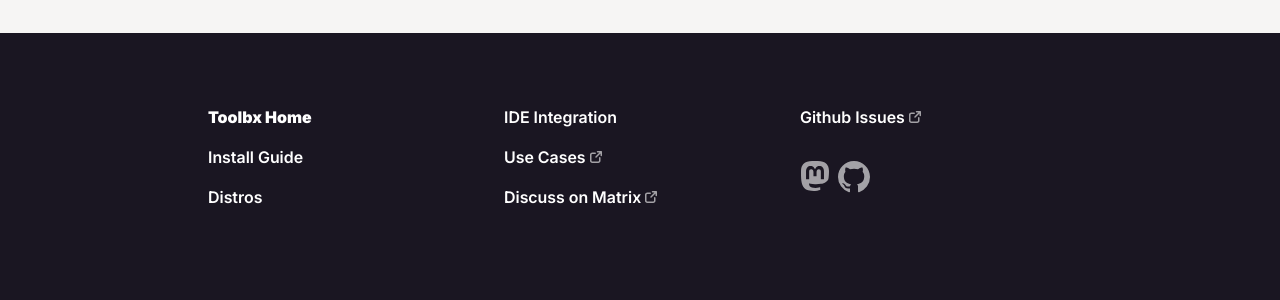
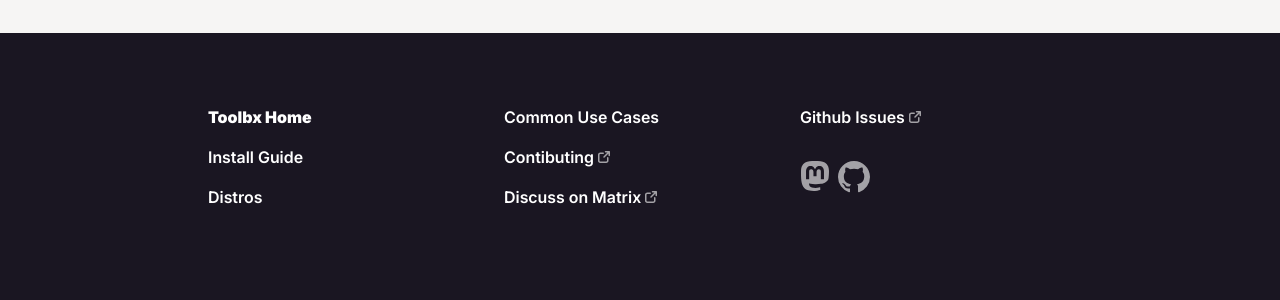
Before and after one commit to containers/containertoolbx.org, a Jekyll site: the page built from index.md, in a window 1280 px wide. Shown: the part 1348-1648 px from the top of the page. Built offline with Jekyll 4.4.1, drawn with Linux system fonts in a browser that asks for light colours.

Commit message:
oops, menu messup

```diff
--- a/_data/links.yml
+++ b/_data/links.yml
@@ -4,9 +4,9 @@
   url: '/install'
 - lnk: 'Distros'
   url: '/distros'
-- lnk: 'IDE Integration'
+- lnk: 'Common Use Cases'
   url: '/use'
-- lnk: 'Use Cases'
+- lnk: 'Contibuting'
   url: 'https://github.com/containers/toolbox/blob/main/CONTRIBUTING.md'
 - lnk: 'Discuss on Matrix'
   url: 'https://matrix.to/#/#toolbx:matrix.org'
```
